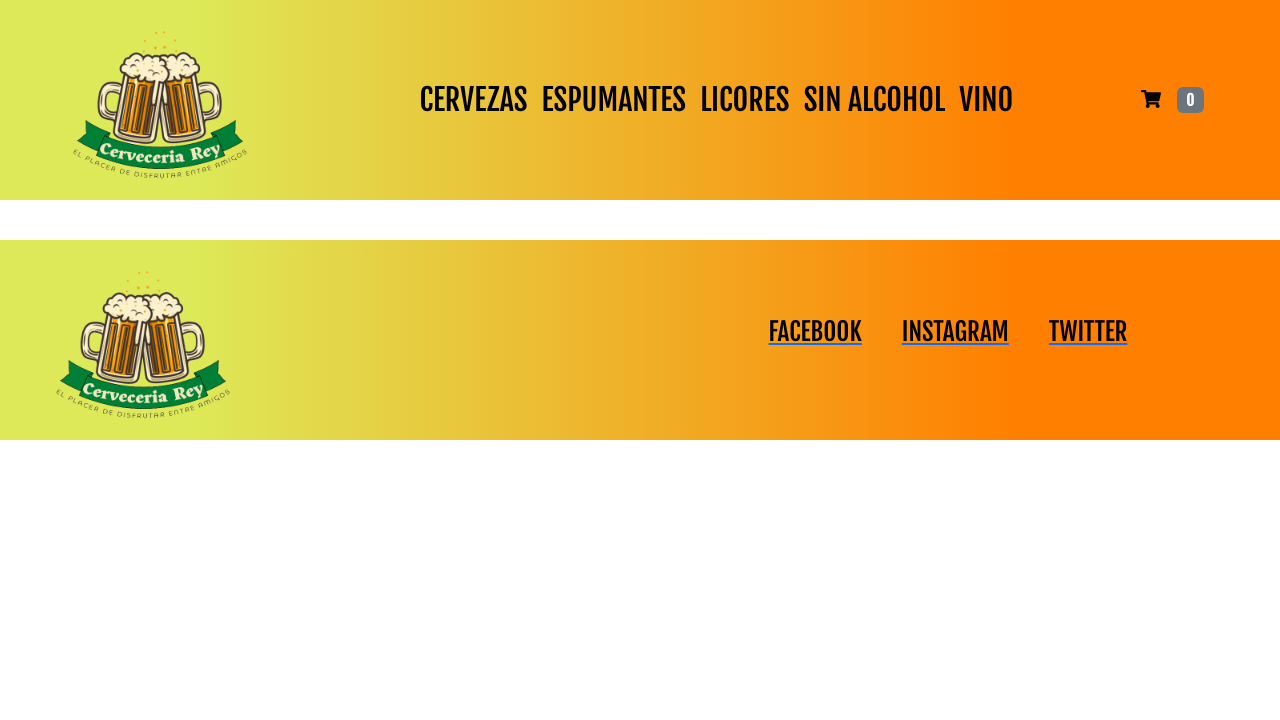
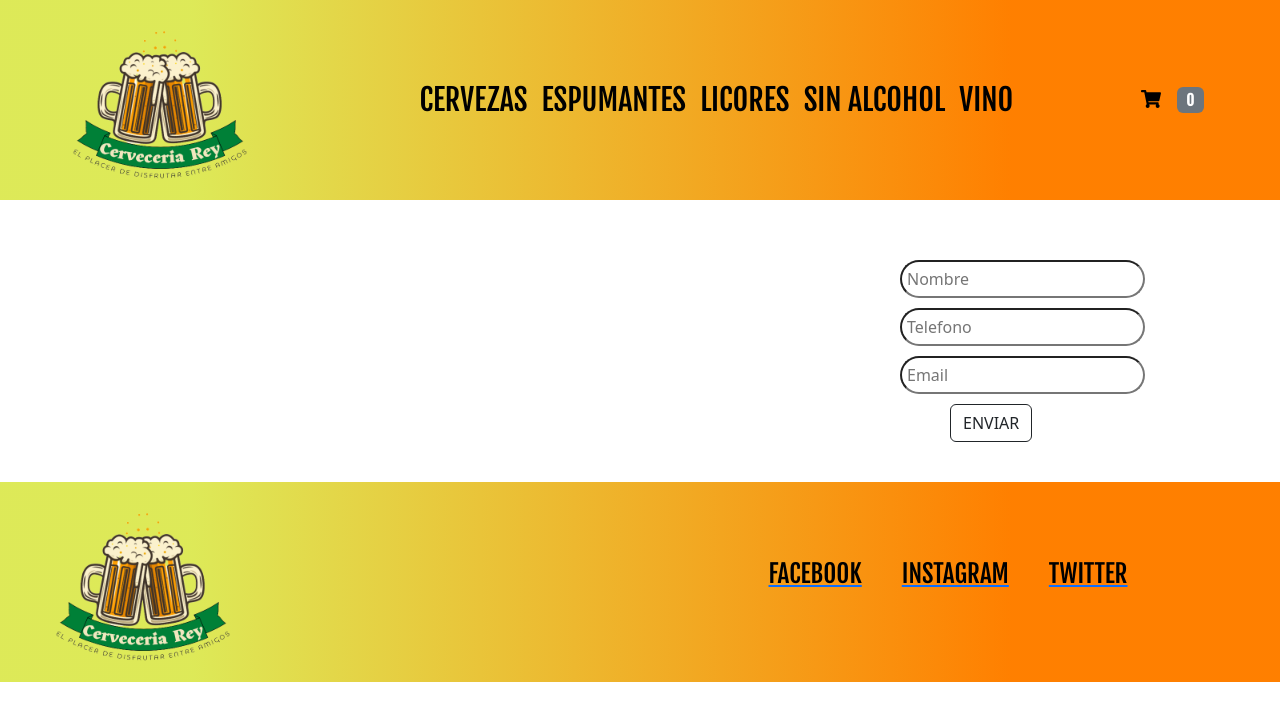
Before and after one commit to mateo1496/Cerveceria-Rey, a React (Create React App) app: page /Checkout in a window 1280 px wide. Shown: the top 720 px of the page. Built offline with nearby package versions, Linux system fonts and the light colour scheme; no server answers; the HTML template or start-up script is replaced by a standard one.

Commit message:
estructura

```diff
--- a/src/App.js
+++ b/src/App.js
@@ -9,9 +9,9 @@ import Footer from './components/Footer';
 import ItemDetailContainer from './components/ItemDetailContainer';
 import Cart from "./components/Cart";
 import CartProvider from "./components/CartContext"
+import Checkout from './components/Checkout';
 
 function App() {
-
   return (
     <CartProvider>
        <BrowserRouter>
@@ -21,6 +21,7 @@ function App() {
             <Route path="/category/:id" element={<ItemListContainer saludo="Bienvenidos a Cerveceria Rey"/>} />
             <Route path='/item/:id' element={<ItemDetailContainer />} />
             <Route path="/Cart" element={<Cart />} />
+            <Route path="/Checkout" element={<Checkout />} />
           </Routes>
         <Layout>
           <Footer />
```
